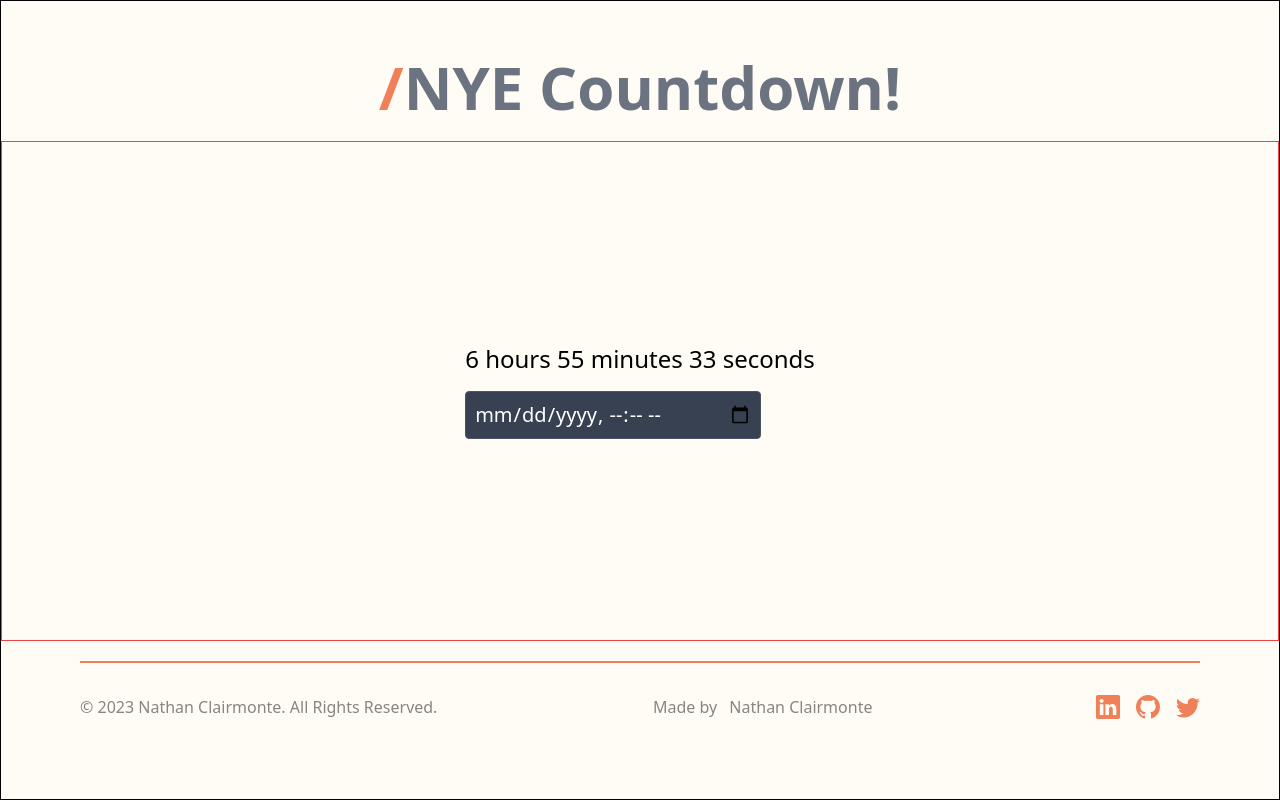
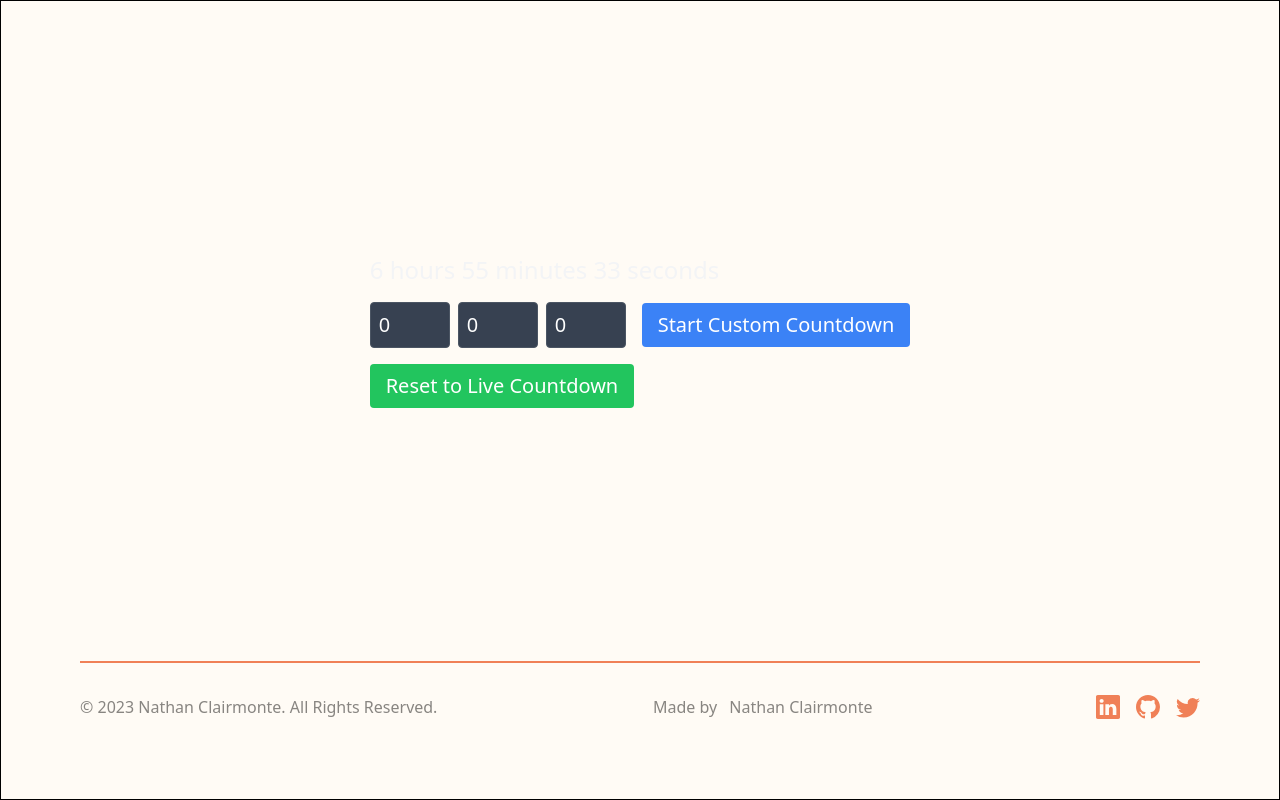
Before and after one commit to nathanclairmonte/percy-v2, a Next.js app: page /countdown in a window 1280 px wide. Built offline with nearby package versions, Linux system fonts and the light colour scheme.

Commit message:
changed custom countdown test UI

```diff
--- a/src/pages/countdown.js
+++ b/src/pages/countdown.js
@@ -1,8 +1,9 @@
 import React, { useState, useEffect } from "react";
-import { NoNavbarLayout, PageTitle } from "@/components/list";
+import { NoNavbarLayout } from "@/components/list";
 import "@/styles/Countdown.module.css";
 
 const Countdown = () => {
+    const newYearDate = "2024-01-01T00:00:00";
     const calculateTimeLeft = (targetDate) => {
         const difference = +new Date(targetDate) - +new Date();
         let timeLeft = {};
@@ -18,22 +19,52 @@ const Countdown = () => {
         return timeLeft;
     };
 
-    const [timeLeft, setTimeLeft] = useState(calculateTimeLeft("2024-01-01T00:00:00"));
+    const [timeLeft, setTimeLeft] = useState(calculateTimeLeft(newYearDate));
     const [isCelebration, setIsCelebration] = useState(false);
-    const [customDate, setCustomDate] = useState("");
+    const [customHours, setCustomHours] = useState(0);
+    const [customMinutes, setCustomMinutes] = useState(0);
+    const [customSeconds, setCustomSeconds] = useState(0);
 
     useEffect(() => {
         const timer = setTimeout(() => {
-            const newTimeLeft = calculateTimeLeft(customDate || "2024-01-01T00:00:00");
-            setTimeLeft(newTimeLeft);
-            setIsCelebration(!newTimeLeft.hours && !newTimeLeft.minutes && !newTimeLeft.seconds);
+            setTimeLeft((prevTimeLeft) => {
+                if (
+                    prevTimeLeft.seconds > 1 ||
+                    prevTimeLeft.minutes > 0 ||
+                    prevTimeLeft.hours > 0
+                ) {
+                    const totalSeconds =
+                        prevTimeLeft.hours * 3600 +
+                        prevTimeLeft.minutes * 60 +
+                        prevTimeLeft.seconds -
+                        1;
+                    return {
+                        hours: Math.floor(totalSeconds / 3600),
+                        minutes: Math.floor((totalSeconds % 3600) / 60),
+                        seconds: totalSeconds % 60,
+                    };
+                } else {
+                    setIsCelebration(true);
+                    return prevTimeLeft;
+                }
+            });
         }, 1000);
 
         return () => clearTimeout(timer);
-    });
+    }, [timeLeft]);
 
-    const handleDateChange = (e) => {
-        setCustomDate(e.target.value);
+    const handleCustomTimeChange = () => {
+        setTimeLeft({
+            hours: parseInt(customHours, 10) || 0,
+            minutes: parseInt(customMinutes, 10) || 0,
+            seconds: parseInt(customSeconds, 10) || 0,
+        });
+        setIsCelebration(false);
+    };
+
+    const resetToLiveCountdown = () => {
+        setTimeLeft(calculateTimeLeft(newYearDate));
+        setIsCelebration(false);
     };
 
     const renderCountdown = () => {
@@ -41,36 +72,77 @@ const Countdown = () => {
             return <div className="text-3xl text-green-400">Happy New Year! 🎉🎊</div>;
         }
 
-        let styleClass = "text-2xl";
+        let styleClass = "text-2xl text-gray-100";
         if (timeLeft.hours === 0 && timeLeft.minutes < 1) {
-            styleClass = "text-3xl";
+            styleClass = "text-3xl text-gray-100";
         } else if (timeLeft.minutes === 0 && timeLeft.seconds <= 59) {
-            styleClass = "text-4xl animate-pulse";
+            styleClass = "text-4xl text-gray-100 animate-pulse";
         }
+
+        const pluralize = (count, singular) => (count === 1 ? singular : `${singular}s`);
 
         return (
             <div className={`countdown ${styleClass}`}>
-                {Object.keys(timeLeft).map((interval) => (
-                    <span key={interval}>
-                        {timeLeft[interval]} {interval}{" "}
+                {timeLeft.hours > 0 && (
+                    <span>
+                        {timeLeft.hours} {pluralize(timeLeft.hours, "hour")}{" "}
                     </span>
-                ))}
+                )}
+                {timeLeft.minutes > 0 && (
+                    <span>
+                        {timeLeft.minutes} {pluralize(timeLeft.minutes, "minute")}{" "}
+                    </span>
+                )}
+                {timeLeft.seconds > 0 && timeLeft.minutes === 0 && <span>{timeLeft.seconds}</span>}
+                {timeLeft.seconds > 0 && timeLeft.minutes > 0 && (
+                    <span>
+                        {timeLeft.seconds} {pluralize(timeLeft.seconds, "second")}
+                    </span>
+                )}
             </div>
         );
     };
 
     return (
         <NoNavbarLayout title="NYE Countdown!">
-            <PageTitle title="NYE Countdown!" />
-            <div className="flex h-full flex-col items-center justify-center border border-red-500">
+            <div className="flex h-full flex-col items-center justify-center">
                 <header className="text-xl">
                     {renderCountdown()}
-                    <input
-                        type="datetime-local"
-                        className="mt-4 rounded border border-gray-600 bg-gray-700 p-2 text-white"
-                        value={customDate}
-                        onChange={handleDateChange}
-                    />
+                    <div>
+                        <input
+                            type="number"
+                            className="mr-2 mt-4 w-20 rounded border border-gray-600 bg-gray-700 p-2 text-white"
+                            placeholder="Hours"
+                            value={customHours}
+                            onChange={(e) => setCustomHours(e.target.value)}
+                        />
+                        <input
+                            type="number"
+                            className="mt-4 w-20 rounded border border-gray-600 bg-gray-700 p-2 text-white"
+                            placeholder="Minutes"
+                            value={customMinutes}
+                            onChange={(e) => setCustomMinutes(e.target.value)}
+                        />
+                        <input
+                            type="number"
+                            className="ml-2 mt-4 w-20 rounded border border-gray-600 bg-gray-700 p-2 text-white"
+                            placeholder="Seconds"
+                            value={customSeconds}
+                            onChange={(e) => setCustomSeconds(e.target.value)}
+                        />
+                        <button
+                            className="ml-4 mt-4 rounded bg-blue-500 px-4 py-2 text-white"
+                            onClick={handleCustomTimeChange}
+                        >
+                            Start Custom Countdown
+                        </button>
+                    </div>
+                    <button
+                        className="mt-4 rounded bg-green-500 px-4 py-2 text-white"
+                        onClick={resetToLiveCountdown}
+                    >
+                        Reset to Live Countdown
+                    </button>
                 </header>
             </div>
         </NoNavbarLayout>
```
